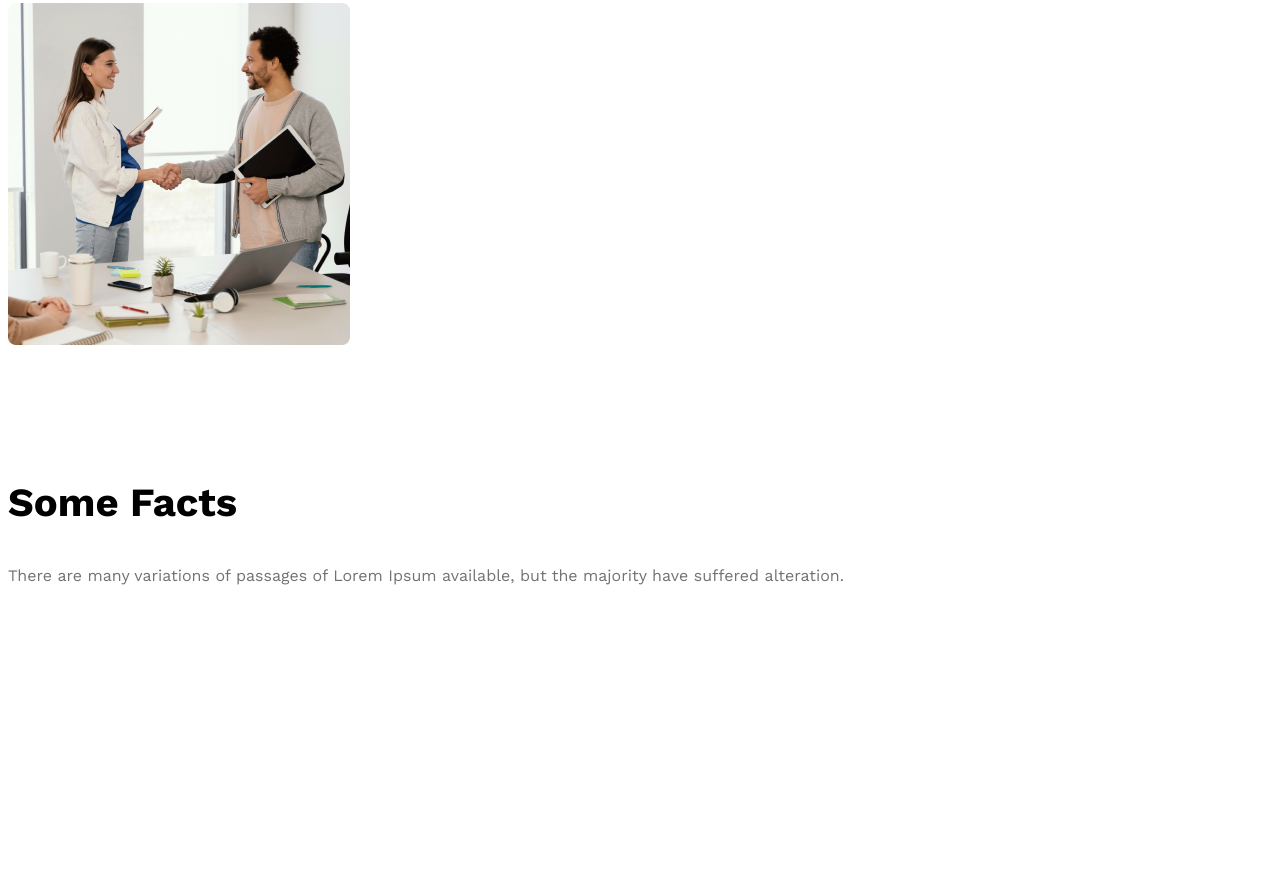
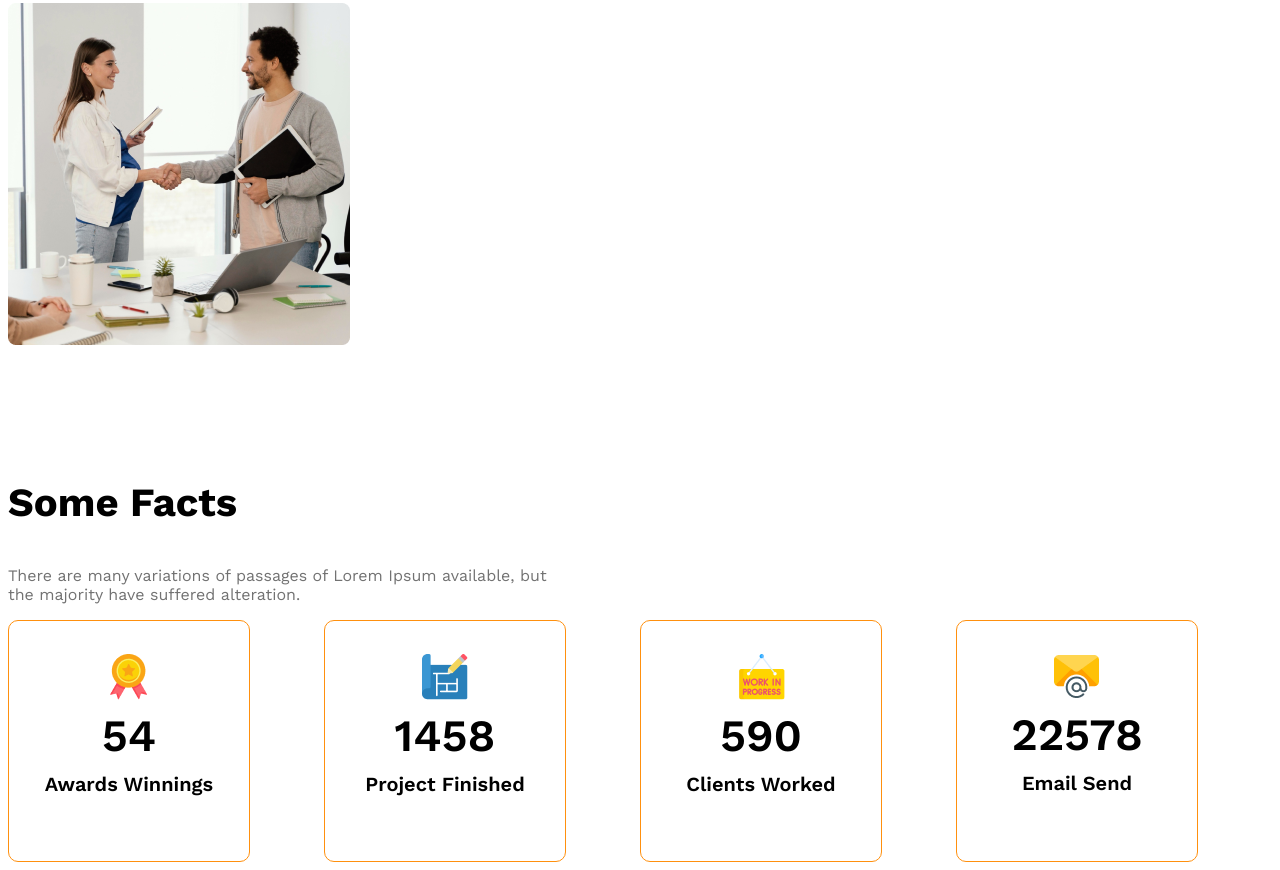
Before and after one commit to Protik0/G3-Architect-website, a plain HTML site: page index.html in a window 1280 px wide. Shown: the part 2172-3042 px from the top of the page. Before the commit the page ends 2938 px from the top, so only its background shows below. Drawn offline with nearby package versions, Linux system fonts and the light colour scheme.

Commit message:
added facts

```diff
--- a/index.html
+++ b/index.html
@@ -52,27 +52,30 @@
 <!--  -->
 <section>
 <h3 class="section-title">Some Facts</h3>
-<p class="text-light-grey">There are many variations of passages of Lorem Ipsum available, but the majority have suffered alteration.</p>
+<p class="text-light-grey fact-description">There are many variations of passages of Lorem Ipsum available, but the majority have suffered alteration.</p>
 <div class="facts-container">
-    <div class="fact">
-        <img src="" alt="" class="fact-icon">
-        <h4 class="fact-number"></h4>
-        <h5 class="fact-name"></h5>
+    <div class="fact-card display-flex">
+        <div>
+        <img src="images/icons/ribon.png" alt="" class="fact-icon">
+        <h4 class="fact-number">54</h4>
+        <h5 class="fact-name">Awards Winnings</h5>
     </div>
-    <div class="fact">
-        <img src="" alt="" class="fact-icon">
-        <h4 class="fact-number"></h4>
-        <h5 class="fact-name"></h5>
     </div>
-    <div class="fact">
-        <img src="" alt="" class="fact-icon">
-        <h4 class="fact-number"></h4>
-        <h5 class="fact-name"></h5>
+    <div class="fact-card display-flex">
+        <div>
+        <img src="images/icons/projects.png" alt="" class="fact-icon">
+        <h4 class="fact-number">1458</h4>
+        <h5 class="fact-name">Project Finished</h5></div>
     </div>
-    <div class="fact">
-        <img src="" alt="" class="fact-icon">
-        <h4 class="fact-number"></h4>
-        <h5 class="fact-name"></h5>
+    <div class="fact-card display-flex"> <div>
+        <img src="images/icons/customers.png" alt="" class="fact-icon">
+        <h4 class="fact-number">590</h4>
+        <h5 class="fact-name">Clients Worked</h5></div>
+    </div>
+    <div class="fact-card display-flex"> <div>
+        <img src="images/icons/email.png" alt="" class="fact-icon">
+        <h4 class="fact-number">22578</h4>
+        <h5 class="fact-name">Email Send</h5></div>
     </div>
 </div>
 </section>
--- a/styles/architecs.css
+++ b/styles/architecs.css
@@ -106,6 +106,39 @@ main > section{
 
 }
 
+/* some facts related styles */
+
+.fact-card{
+  border: 1px solid #FF900E;
+  width: 240px;
+  height: 240px;
+  border-radius: 10px;
+  text-align: center;
+  align-items: center;
+  justify-content: center;
+}
+.facts-container{
+  display: grid;
+  grid-template-columns: repeat(4, 1fr);
+
+}
+.fact-number{
+  font-size: 2.8rem;
+  font-weight: 600;
+  margin-top: 5px;
+  margin-bottom: 10px;
+}
+.fact-name{
+  font-size: 1.25rem;
+  font-weight: 600 ;
+  margin-top: 10PX;
+}
+.fact-description{
+  max-width: 540px;
+}
+
+
+
   /* responsive media */
   @media screen  and (max-width: 576px){
     .navbar,
```
